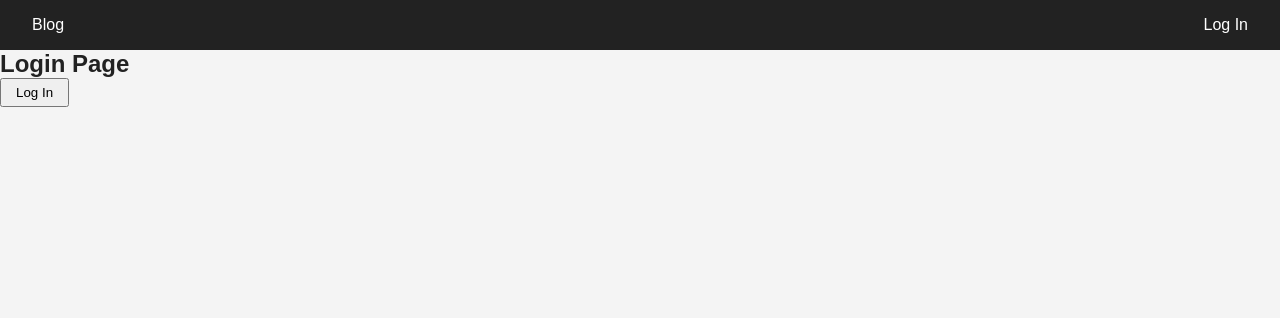
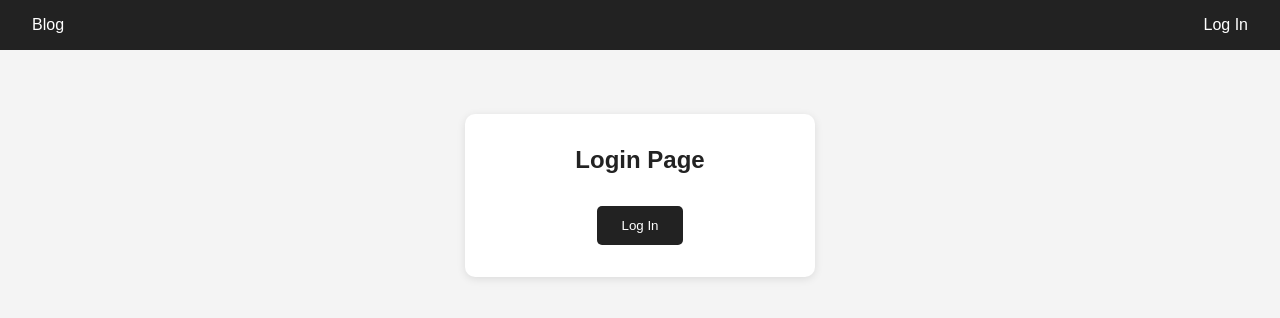
Before and after one commit to vbolden/Dynamic_routing, a React (Vite) app: page /login in a window 1280 px wide. Shown: the top 318 px of the page. Built offline with nearby package versions, Linux system fonts and the light colour scheme.

Commit message:
added styling to admin and login page

```diff
--- a/src/App.css
+++ b/src/App.css
@@ -86,3 +86,32 @@ button {
     margin-top: 1rem;
     line-height: 1.6;
 }
+
+/* AUTH/LOGIN PAGE STYLES */
+.auth-page {
+    display: flex;
+    justify-content: center;
+    margin-top: 4rem;
+}
+
+.auth-card {
+    background-color: white;
+    padding: 2rem;
+    border-radius: 10px;
+    width: 350px;
+    box-shadow: 0 2px 8px rgba(0, 0, 0, 0.1);
+    text-align: center;
+}
+
+.auth-card h2 {
+    margin-bottom: 1rem;
+}
+
+.auth-card button {
+    background-color: #222;
+    color: white;
+    border: none;
+    padding: 0.75rem 1.5rem;
+    border-radius: 5px;
+    margin-top: 1rem;
+}
```
